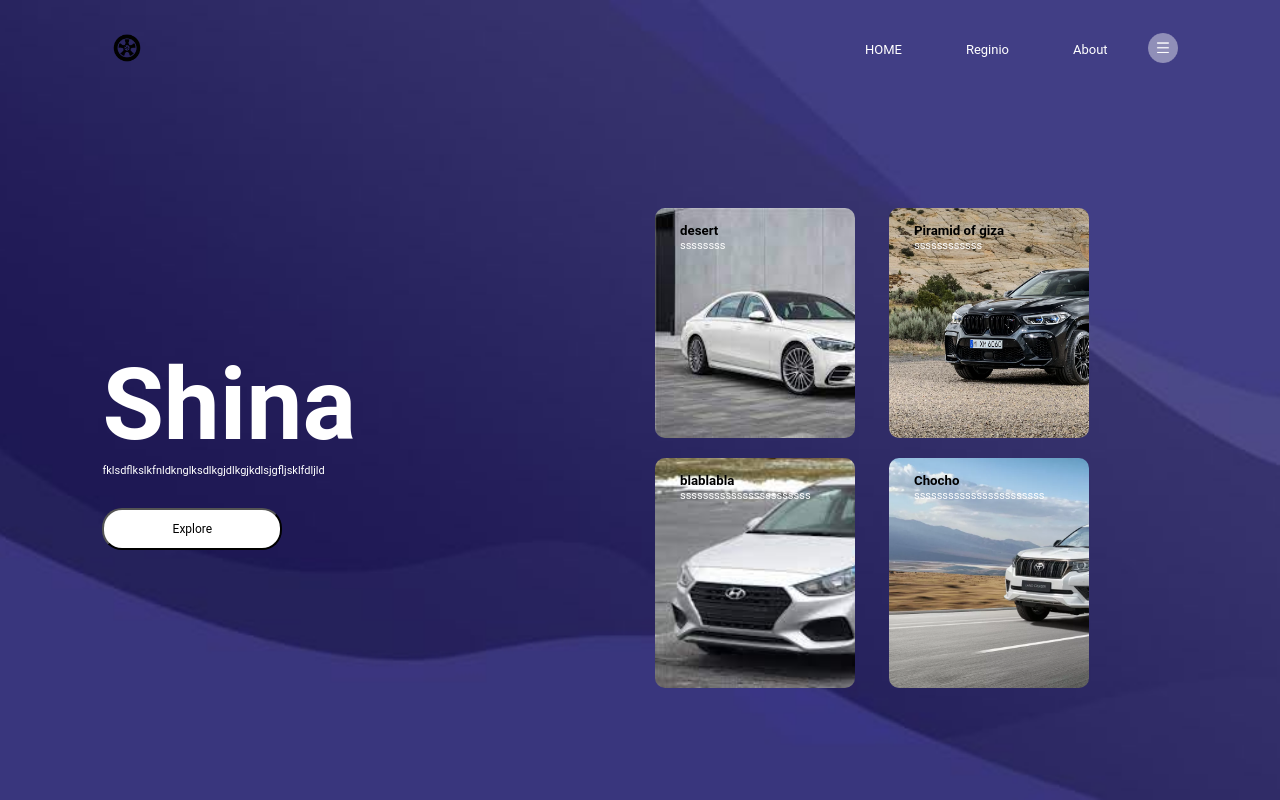
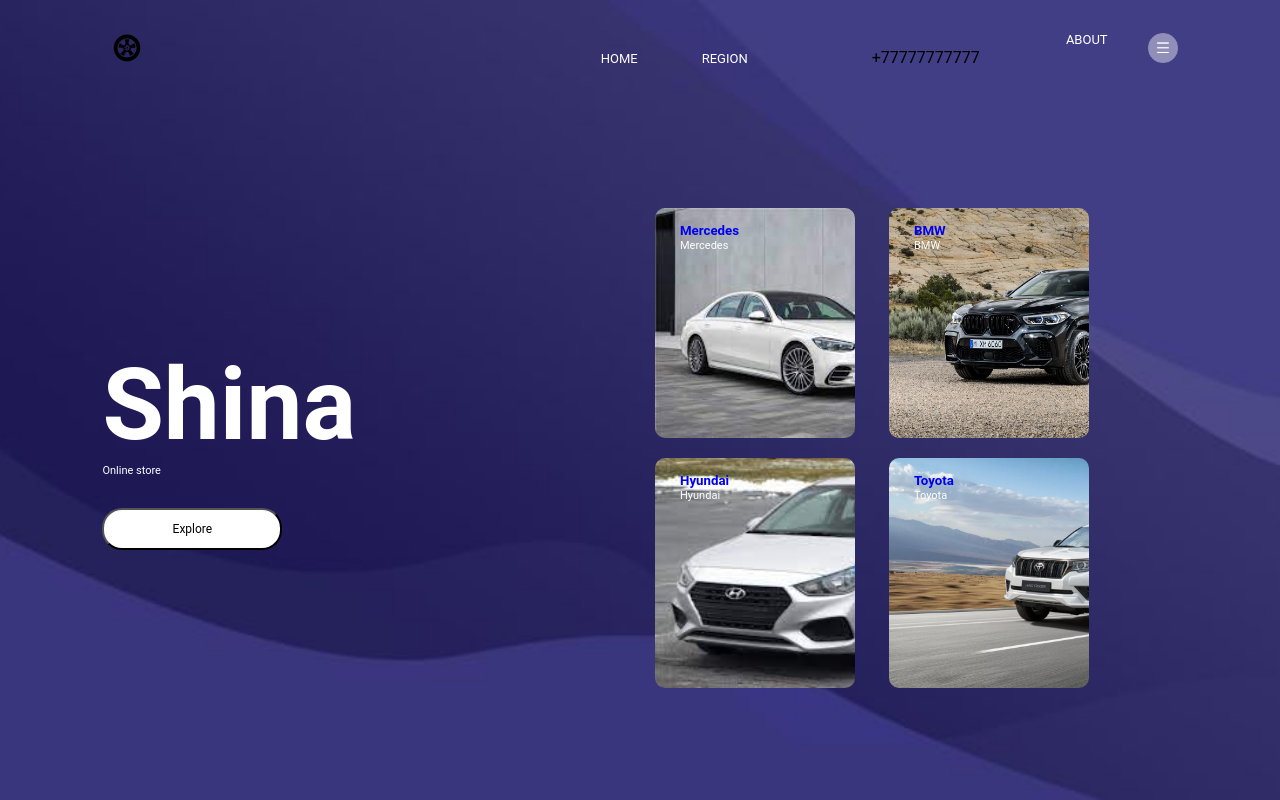
Before and after one commit to YaLava/Yalava.github.io, a plain HTML site: page index2.html in a window 1280 px wide. Drawn offline with Linux system fonts and the light colour scheme.

Commit message:
Update index2.html

```diff
--- a/index2.html
+++ b/index2.html
@@ -12,8 +12,14 @@
             <nav>
                 <ul>
                     <li><a href="#">HOME</a></li>
-                    <li><a href="#">Reginio</a></li>
-                    <li><a href="#">About</a></li>
+                    <li><a href="#">REGION</a></li>
+                    <li><a href="#">ABOUT</a>
+                    <ul>
+                        <li>+77777777777</li>
+                        <li></li>
+                        <li></li>
+                    </ul>
+                    </li>
                 </ul>
             </nav>
             <img src="images/menu.png" class="menu-icon">
@@ -21,26 +27,26 @@
         <div class="row">
             <div class="col">
                 <h1>Shina</h1>
-                <p>fklsdflkslkfnldknglksdlkgjdlkgjkdlsjgfljsklfdljld</p>
+                <p>Online store</p>
                 <button type="button">Explore</button>
             </div>
             <div class="col">
-                <div class="card card1">
-                    <h5>desert</h5>
-                    <p>ssssssss</p>
-                </div>
-                <div class="card card2">
-                    <h5>Piramid of giza</h5>
-                    <p>ssssssssssss</p>
-                </div>
-                <div class="card card3">
-                    <h5>blablabla</h5>
-                    <p>sssssssssssssssssssssss</p>
-                </div>
-                <div class="card card4">
-                    <h5>Chocho</h5>
-                    <p>sssssssssssssssssssssss</p>
-                </div>
+                <a href="https://www.mercedes-benz-kazakhstan.com/ru/desktop/home.html"><div class="card card1">
+                    <h5>Mercedes</h5>
+                    <p>Mercedes</p>
+                </div></a>
+                <a href="https://www.bmw-kz.com/ru/index.html"><div class="card card2">
+                    <h5>BMW</h5>
+                    <p>BMW</p>
+                </div></a>
+                <a href="https://www.hyundai.com/kz/ru"><div class="card card3">
+                    <h5>Hyundai</h5>
+                    <p>Hyundai</p>
+                </div></a>
+                <a href="https://www.toyotakz.com/"><div class="card card4">
+                    <h5>Toyota</h5>
+                    <p>Toyota</p>
+                </div></a>
             </div>
         </div>
     </div>
```
